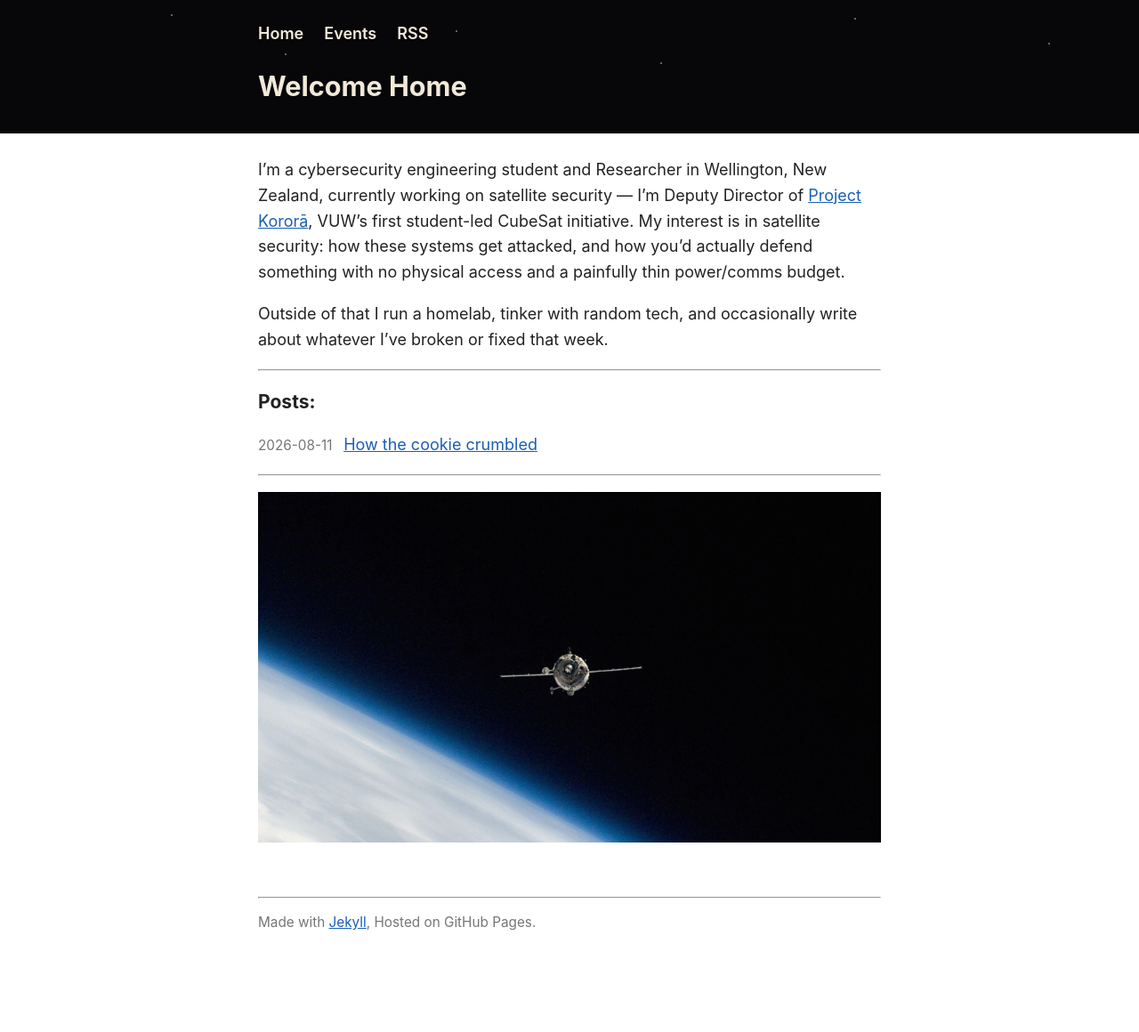
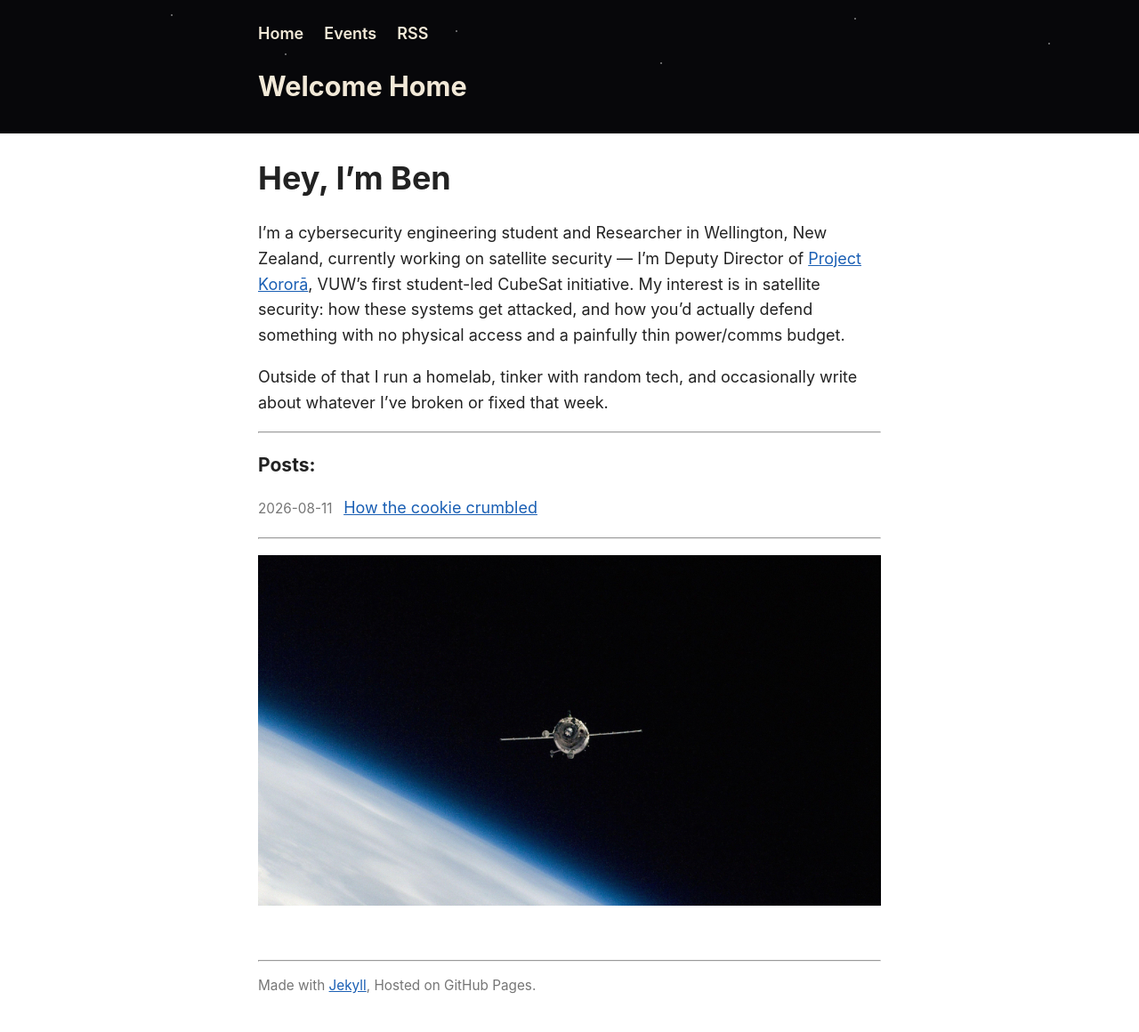
Before and after one commit to benvandw/benvandw.github.io, a Jekyll site: the page built from index.md, in a window 1280 px wide. Shown: the whole page at 89% size. Built offline with Jekyll 4.4.1, drawn with Linux system fonts in a browser that asks for light colours; before the commit the page ends 1090 px from its top, so only the background shows below that.

Commit message:
Add introduction section for Ben
Added a heading introducing Ben and his background in cybersecurity and satellite security.

```diff
--- a/index.md
+++ b/index.md
@@ -2,7 +2,7 @@
 layout: default
 title: Home
 ---
-
+# Hey, I'm Ben
 I'm a cybersecurity engineering student and Researcher in Wellington, New Zealand,
 currently working on satellite security — I'm Deputy Director of
 [Project Kororā](https://projectkorora.space), VUW's first student-led CubeSat
```
